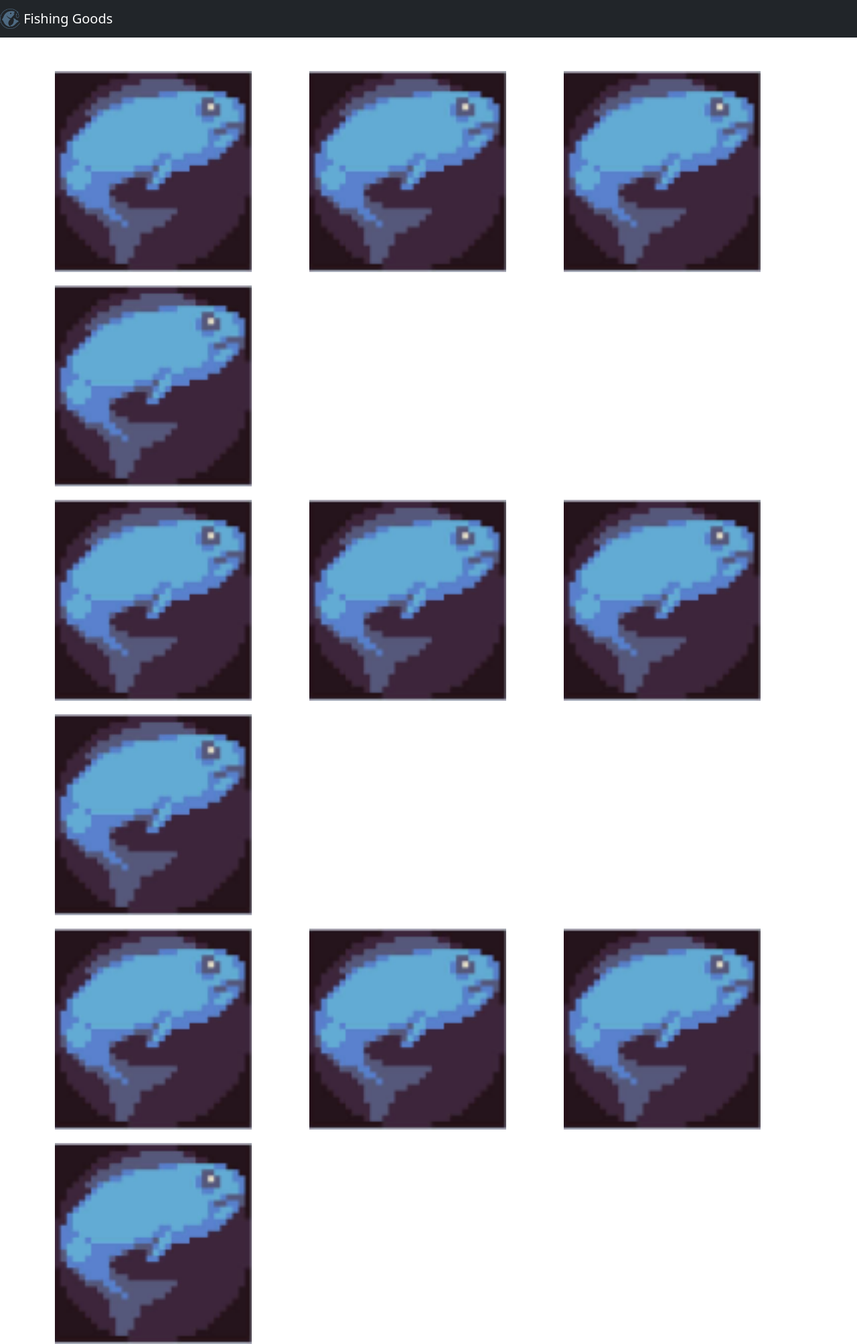
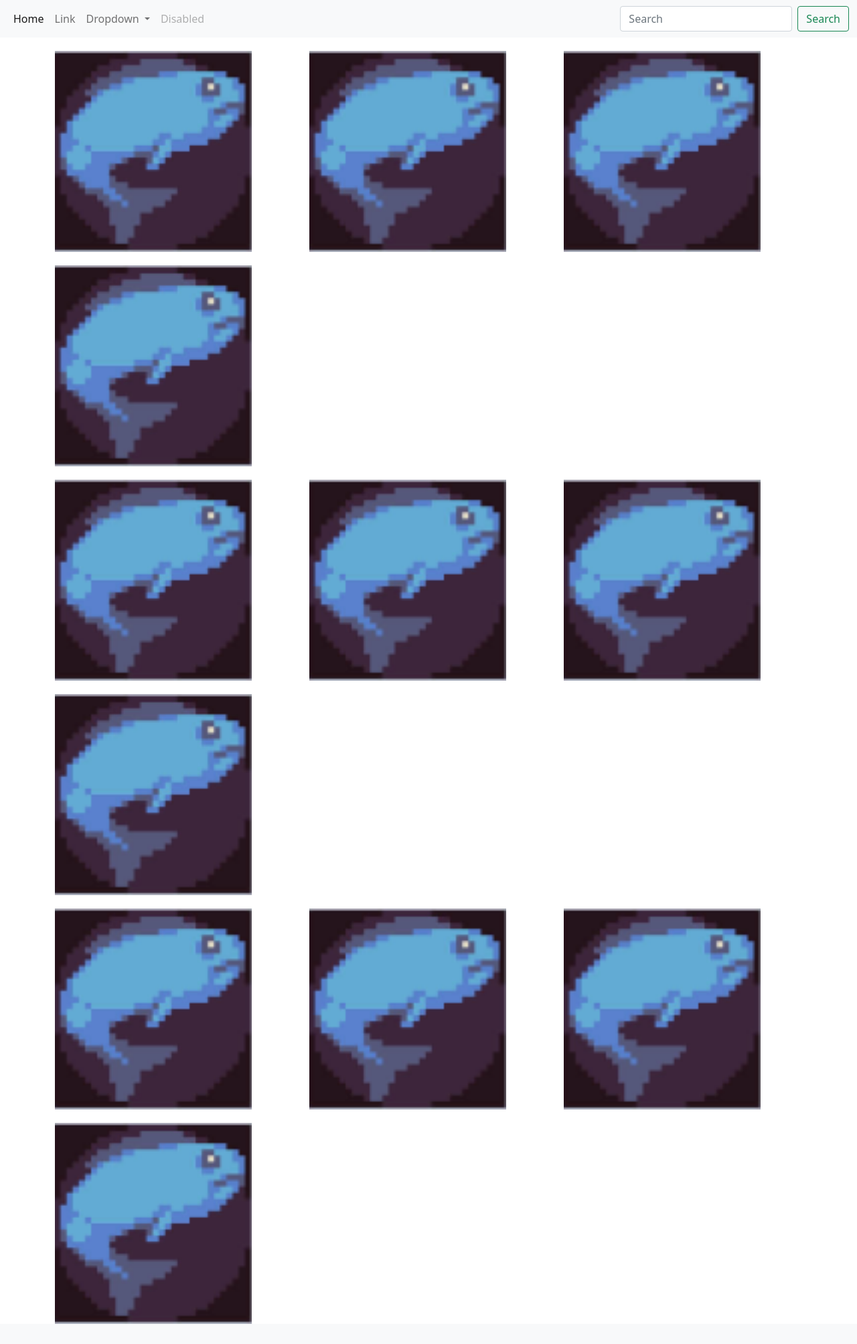
Before and after one commit to atmosinf/tsi_webapp, a Django app: page / in a window 1280 px wide. Shown: the whole page at 67% size. After the commit the page ends 1976 px from the top, so only its background shows below. Run offline with Django 3.2, Linux system fonts and the light colour scheme.

Commit message:
added item page

```diff
--- a/fishingapp/fishingapp/urls.py
+++ b/fishingapp/fishingapp/urls.py
@@ -18,6 +18,7 @@ from django.urls import path, re_path, include
 from homepage import views
 
 urlpatterns = [
+    re_path(r'^', include('homepage.urls')),
     re_path(r'^$', views.index, name='index'),
     path('admin/', admin.site.urls),
 ]
--- a/fishingapp/homepage/urls.py
+++ b/fishingapp/homepage/urls.py
@@ -1 +1,6 @@
-from django.urls import re_path
+from django.urls import re_path, path
+from homepage import views
+
+urlpatterns = [
+    re_path(r'^item/$', views.item, name='item'),
+]
--- a/fishingapp/homepage/views.py
+++ b/fishingapp/homepage/views.py
@@ -4,3 +4,6 @@ from django.shortcuts import render
 
 def index(request):
     return render(request, 'homepage/index.html')
+
+def item(request):
+    return render(request, 'homepage/item.html')
--- a/fishingapp/templates/homepage/index.html
+++ b/fishingapp/templates/homepage/index.html
@@ -11,12 +11,54 @@
   <body>
 
     <!-- Image and text -->
-    <nav class="navbar navbar-dark bg-dark">
+    <!-- <nav class="navbar navbar-expand-lg navbar-dark bg-dark">
     <a class="navbar-brand" href="#">
       <img src="{% static "images/icon.png" %}" width="30" height="30" class="d-inline-block align-top" alt="">
       Fishing Goods
+      <form class="d-flex">
+        <input class="form-control me-2" type="search" placeholder="Search" aria-label="Search">
+        <button class="btn btn-outline-success" type="submit">Search</button>
+      </form>
     </nav>
-    </a>
+    </a> -->
+
+    <nav class="navbar navbar-expand-lg navbar-light bg-light">
+  <div class="container-fluid">
+    <!-- <a class="navbar-brand" href="#">Fishing Goods</a> -->
+
+    <button class="navbar-toggler" type="button" data-bs-toggle="collapse" data-bs-target="#navbarSupportedContent" aria-controls="navbarSupportedContent" aria-expanded="false" aria-label="Toggle navigation">
+      <span class="navbar-toggler-icon"></span>
+    </button>
+    <div class="collapse navbar-collapse" id="navbarSupportedContent">
+      <ul class="navbar-nav me-auto mb-2 mb-lg-0">
+        <li class="nav-item">
+          <a class="nav-link active" aria-current="page" href="#">Home</a>
+        </li>
+        <li class="nav-item">
+          <a class="nav-link" href="#">Link</a>
+        </li>
+        <li class="nav-item dropdown">
+          <a class="nav-link dropdown-toggle" href="#" id="navbarDropdown" role="button" data-bs-toggle="dropdown" aria-expanded="false">
+            Dropdown
+          </a>
+          <ul class="dropdown-menu" aria-labelledby="navbarDropdown">
+            <li><a class="dropdown-item" href="#">Action</a></li>
+            <li><a class="dropdown-item" href="#">Another action</a></li>
+            <li><hr class="dropdown-divider"></li>
+            <li><a class="dropdown-item" href="#">Something else here</a></li>
+          </ul>
+        </li>
+        <li class="nav-item">
+          <a class="nav-link disabled" href="#" tabindex="-1" aria-disabled="true">Disabled</a>
+        </li>
+      </ul>
+      <form class="d-flex">
+        <input class="form-control me-2" type="search" placeholder="Search" aria-label="Search">
+        <button class="btn btn-outline-success" type="submit">Search</button>
+      </form>
+    </div>
+  </div>
+</nav>
 
     <div class="container">
       <div class="row">
@@ -24,14 +66,12 @@
         <div class="col"><img class="imgrid" src="{% static "images/gridexample.png" %}" alt=""></div>
         <div class="col"><img class="imgrid" src="{% static "images/gridexample.png" %}" alt=""></div>
         <div class="col"><img class="imgrid" src="{% static "images/gridexample.png" %}" alt=""></div>
-      </div>
-      <div class="row">
+        <div class="w-100"></div>
         <div class="col"><img class="imgrid" src="{% static "images/gridexample.png" %}" alt=""></div>
         <div class="col"><img class="imgrid" src="{% static "images/gridexample.png" %}" alt=""></div>
         <div class="col"><img class="imgrid" src="{% static "images/gridexample.png" %}" alt=""></div>
         <div class="col"><img class="imgrid" src="{% static "images/gridexample.png" %}" alt=""></div>
-      </div>
-      <div class="row">
+        <div class="w-100"></div>
         <div class="col"><img class="imgrid" src="{% static "images/gridexample.png" %}" alt=""></div>
         <div class="col"><img class="imgrid" src="{% static "images/gridexample.png" %}" alt=""></div>
         <div class="col"><img class="imgrid" src="{% static "images/gridexample.png" %}" alt=""></div>
```
Also changed, not shown: fishingapp/templates/homepage/item.html (added, +10 -0 lines).
